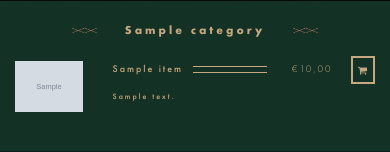
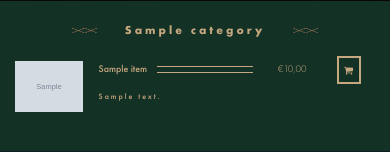
Before and after one commit to amgad165/barzoz_restaurant, a Django app: page /main_menu in a window 390 px wide. Shown: the part 851-1003 px from the top of the page. Run offline with Django 4.2, Linux system fonts and the light colour scheme; tables that the repository leaves empty hold one stand-in row (values such as "Sample post"); grey boxes marked "Sample" are stand-in pictures; some libraries are stand-ins or nearby versions.

Commit message:
menu edits

```diff
--- a/base/templates/main_menu.html
+++ b/base/templates/main_menu.html
@@ -121,9 +121,12 @@ max-width: 100%;
 margin-top: 0px;
 }
 
+.food-content{
+    margin-left: -14px;
+}
 .menu-item-info h3 {
     font-size: 10px;
-    letter-spacing: 2px;
+    letter-spacing: 0px;
 }
 .menu-title {
     letter-spacing: 2px;
@@ -270,7 +273,7 @@ padding: 20px 0;
                                             <img src="{{ MEDIA_URL }}{{ item.image.url }}" class="img-responsive">
                                         </a>
                                     </div>
-                                    <div class="col-xs-9 col-sm-10">
+                                    <div class="col-xs-9 col-sm-10 food-content">
 
                                         <div class="menu-item-info">
                                             <div class="col-2">
@@ -293,8 +296,8 @@ padding: 20px 0;
                                         </div>
                                         </div>
                                     </div>
-                                        <div class="row">
-                                        <div class="col-xs-8">
+                                        <div class="row ">
+                                        <div class="col-xs-8 food-content">
                                             {% if  item.description  %}
                                             <p class="menu-description">{{ item.description }} </p>
 
```
Also changed, not shown: base/templates/menu.html (+6 -3 lines).
